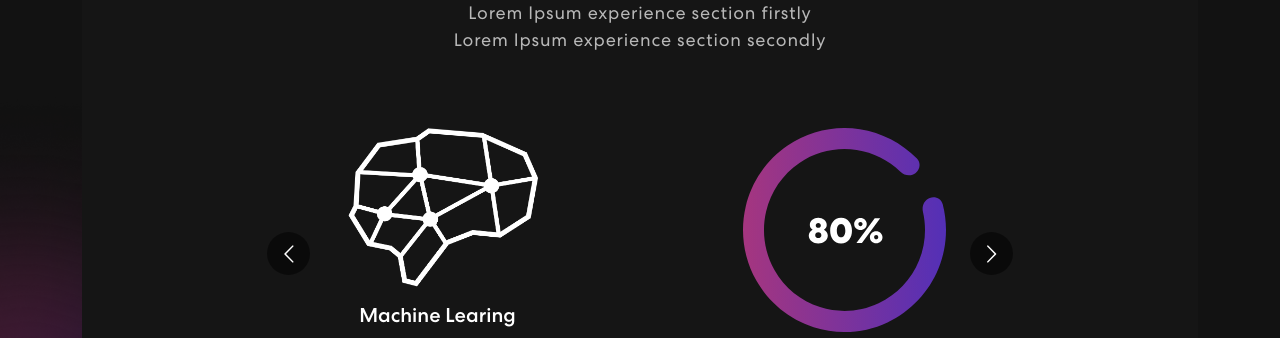
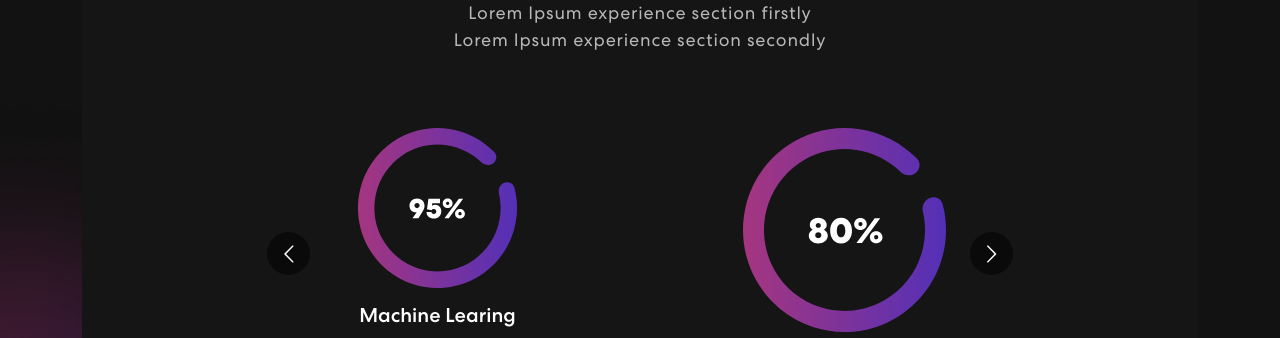
Before and after one commit to villi02/personal-portfolio-website, a React (Create React App) app: page / in a window 1280 px wide. Shown: the part 1060-1398 px from the top of the page. Built offline with nearby package versions, Linux system fonts and the light colour scheme; the HTML template or start-up script is replaced by a standard one.

Commit message:
removed ai logo

```diff
--- a/src/components/Experience.js
+++ b/src/components/Experience.js
@@ -40,7 +40,7 @@ export const Experience = () => {
                                 <p> Lorem Ipsum experience section firstly <br></br>Lorem Ipsum experience section secondly</p>
                                 <Carousel responsive={responsive} infinite={true} className="skill-slider">
                                     <div className="item">
-                                        <img src={cogito} style={{height:"159.5px"}} alt="Image" />
+                                        <img src={meter1} style={{height:"159.5px"}} alt="Image" />
                                         <h5>Machine Learing</h5>
                                     </div>
                                     <div className="item">
```
